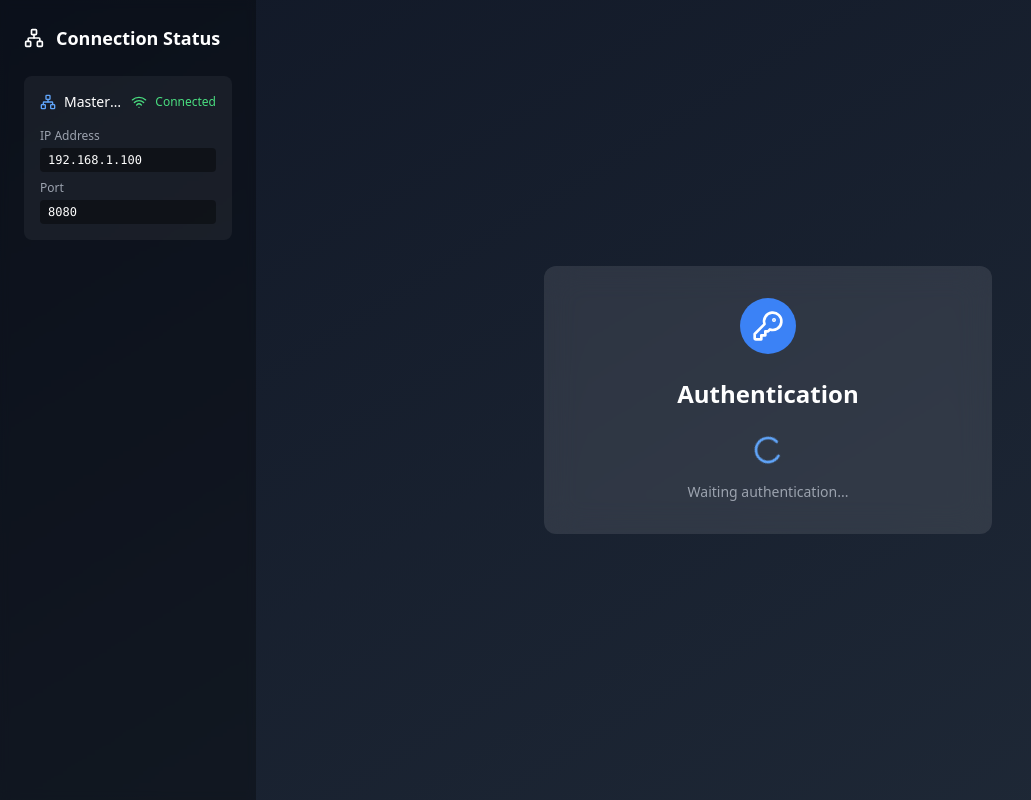
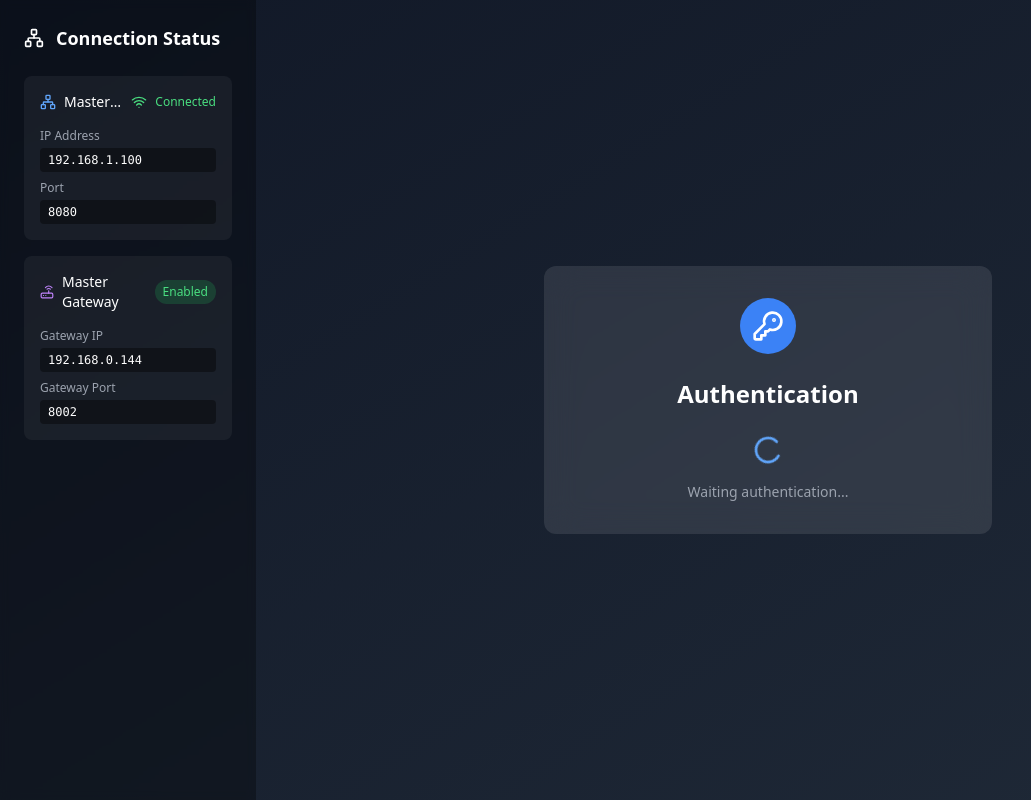
Before and after one commit to nchopyk/swarm-sign-react-player, a React (Vite) app: page /login in a window 1280 px wide. Shown: the whole page, without its empty margins (0-1031 px from the left). Built offline with nearby package versions, Linux system fonts and the light colour scheme.

Commit message:
Added master gateway status

```diff
--- a/src/components/ConnectionPanel.tsx
+++ b/src/components/ConnectionPanel.tsx
@@ -1,13 +1,14 @@
 import React from 'react';
-import { Network, Globe, Wifi, WifiOff, Loader2 } from 'lucide-react';
+import { Network, Globe, Wifi, WifiOff, Loader2, Router } from 'lucide-react';
 import { useConnection } from '../hooks/useConnection';
 
 export default function ConnectionPanel() {
-  const { masterConnection, serverConnection } = useConnection();
+  const { masterConnection, serverConnection, masterGateway } = useConnection();
   const activeConnection = masterConnection.isConnected
     ? { type: 'Master', ...masterConnection, icon: Network }
     : { type: 'Server', ...serverConnection, icon: Globe };
   const isConnected = masterConnection.isConnected || serverConnection.isConnected;
+  const isGatewayEnabled = masterGateway.address !== null && masterGateway.port !== null;
 
   const Icon = activeConnection.icon;
 
@@ -19,7 +20,9 @@ export default function ConnectionPanel() {
           <h2 className="text-lg font-semibold">Connection Status</h2>
         </div>
 
-        <div className="space-y-4 p-4 bg-white/5 rounded-lg">
+        <div className="space-y-4">
+          {/* Connection Status */}
+          <div className="p-4 bg-white/5 rounded-lg space-y-4">
             <div className="flex items-center justify-between">
               <div className="flex items-center space-x-2 min-w-0">
                 <Icon className="w-4 h-4 text-blue-400 flex-shrink-0" />
@@ -88,6 +91,44 @@ export default function ConnectionPanel() {
               )}
             </div>
           </div>
+
+          {/* Master Gateway Status */}
+          <div className="p-4 bg-white/5 rounded-lg space-y-4">
+            <div className="flex items-center justify-between">
+              <div className="flex items-center space-x-2">
+                <Router className="w-4 h-4 text-purple-400" />
+                <span className="text-sm font-medium">Master Gateway</span>
+              </div>
+              <div className="flex items-center space-x-2">
+                {isGatewayEnabled ? (
+                  <span className="text-xs px-2 py-1 bg-green-500/20 text-green-400 rounded-full">
+                    Enabled
+                  </span>
+                ) : (
+                  <span className="text-xs px-2 py-1 bg-gray-500/20 text-gray-400 rounded-full">
+                    Disabled
+                  </span>
+                )}
+              </div>
+            </div>
+
+            <div className="space-y-2">
+              <div className="space-y-1">
+                <p className="text-xs text-gray-400">Gateway IP</p>
+                <code className="block text-xs bg-black/40 px-2 py-1 rounded">
+                  {masterGateway.address || 'Not configured'}
+                </code>
+              </div>
+
+              <div className="space-y-1">
+                <p className="text-xs text-gray-400">Gateway Port</p>
+                <code className="block text-xs bg-black/40 px-2 py-1 rounded">
+                  {masterGateway.port || 'N/A'}
+                </code>
+              </div>
+            </div>
+          </div>
+        </div>
       </div>
     </div>
   );
--- a/src/hooks/useConnection.tsx
+++ b/src/hooks/useConnection.tsx
@@ -1,5 +1,5 @@
 import { create } from 'zustand';
-import type { ConnectionData, ConnectionMode, MasterDevice } from '../ipc/types';
+import type { ConnectionMode, MasterDevice, MasterGatewayData } from '../ipc/types';
 
 interface ConnectionInfo {
   isConnected: boolean;
@@ -14,11 +14,13 @@ interface ConnectionState {
   serverConnection: ConnectionInfo;
   availableMasters: Record<string, MasterDevice>;
   selectedMaster: MasterDevice | null;
-  updateConnection: (data: ConnectionData) => void;
+  masterGateway: MasterGatewayData;
+  updateConnection: (data: { type: 'master' | 'server'; address: string; port: number }) => void;
   closeConnection: (type: 'master' | 'server', reason: string) => void;
   setConnectionMode: (data: ConnectionMode) => void;
   setAvailableMasters: (masters: Record<string, MasterDevice>) => void;
   setSelectedMaster: (master: MasterDevice) => void;
+  setMasterGateway: (data: MasterGatewayData) => void;
 }
 
 export const useConnection = create<ConnectionState>((set) => ({
@@ -35,6 +37,10 @@ export const useConnection = create<ConnectionState>((set) => ({
   },
   availableMasters: {},
   selectedMaster: null,
+  masterGateway: {
+    address: null,
+    port: null,
+  },
   updateConnection: (data) =>
     set((state) => ({
       ...(data.type === 'master'
@@ -78,4 +84,5 @@ export const useConnection = create<ConnectionState>((set) => ({
   setConnectionMode: (data) => set({ connectionMode: data.mode }),
   setAvailableMasters: (masters) => set({ availableMasters: masters }),
   setSelectedMaster: (master) => set({ selectedMaster: master }),
+  setMasterGateway: (data) => set({ masterGateway: data }),
 }));
--- a/src/hooks/useIPC.ts
+++ b/src/hooks/useIPC.ts
@@ -9,9 +9,10 @@ import type {
   AuthScreenData,
   PlayerStartData,
   ConnectionData,
+  ConnectionMode,
+  MasterDevice,
   ConnectionClosedData,
-  ConnectionMode,
-  MasterDevice
+  MasterGatewayData,
 } from '../ipc/types';
 
 export function useIPC() {
@@ -21,7 +22,8 @@ export function useIPC() {
     closeConnection,
     setConnectionMode,
     setAvailableMasters,
-    setSelectedMaster
+    setSelectedMaster,
+    setMasterGateway,
   } = useConnection();
   const { clearDownloads } = useMediaDownload();
   const navigate = useNavigate();
@@ -78,6 +80,11 @@ export function useIPC() {
     setSelectedMaster(master);
   }, [setSelectedMaster]);
 
+  const masterGatewayHandler = useCallback((data: MasterGatewayData) => {
+    console.log('[IPC] Master gateway updated:', data);
+    setMasterGateway(data);
+  }, [setMasterGateway]);
+
   const resetDataHandler = useCallback(() => {
     console.log('[IPC] Reset data requested');
     // Clear all application state
@@ -99,6 +106,7 @@ export function useIPC() {
       ipc.onConnectionModeUpdate(connectionModeHandler);
       ipc.onAvailableMastersUpdate(availableMastersHandler);
       ipc.onSelectedMasterUpdate(selectedMasterHandler);
+      ipc.onMasterGatewayUpdate(masterGatewayHandler);
       ipc.onResetData(resetDataHandler);
       isRegistered.current = true;
     }
@@ -112,6 +120,7 @@ export function useIPC() {
     connectionModeHandler,
     availableMastersHandler,
     selectedMasterHandler,
+    masterGatewayHandler,
     resetDataHandler
   ]);
 }
--- a/src/ipc/commands.ts
+++ b/src/ipc/commands.ts
@@ -8,5 +8,6 @@ export const ipcCommands = {
   UPDATE_CONNECTION_MODE: 'UPDATE_CONNECTION_MODE',
   UPDATE_AVAILABLE_MASTERS: 'UPDATE_AVAILABLE_MASTERS',
   UPDATE_SELECTED_MASTER: 'UPDATE_SELECTED_MASTER',
+  UPDATE_MASTER_GATEWAY: 'UPDATE_MASTER_GATEWAY',
   RESET_DATA: 'RESET_DATA',
 } as const;
--- a/src/ipc/mock.ts
+++ b/src/ipc/mock.ts
@@ -72,6 +72,14 @@ setTimeout(() => {
   });
 }, 10000);
 
+// Simulate master gateway update
+setTimeout(() => {
+  mockIpcRenderer.emit(ipcCommands.UPDATE_MASTER_GATEWAY, {
+    address: '192.168.0.144',
+    port: 8002,
+  });
+}, 4000);
+
 // Mock IPC implementation for browser environment
 export const mockIPC: IPCHandlers = {
   onLoginSuccess: (callback) =>
@@ -92,6 +100,8 @@ export const mockIPC: IPCHandlers = {
     mockIpcRenderer.on(ipcCommands.UPDATE_AVAILABLE_MASTERS, (masters) => callback(masters)),
   onSelectedMasterUpdate: (callback) =>
     mockIpcRenderer.on(ipcCommands.UPDATE_SELECTED_MASTER, (master) => callback(master)),
+  onMasterGatewayUpdate: (callback) =>
+    mockIpcRenderer.on(ipcCommands.UPDATE_MASTER_GATEWAY, (data) => callback(data)),
   onResetData: (callback) =>
     mockIpcRenderer.on(ipcCommands.RESET_DATA, () => callback()),
 };
--- a/src/ipc/types.ts
+++ b/src/ipc/types.ts
@@ -37,6 +37,11 @@ export interface ConnectionMode {
   mode: 'proxy' | 'direct';
 }
 
+export interface MasterGatewayData {
+  address: string | null;
+  port: number | null;
+}
+
 export interface IPCHandlers {
   onLoginSuccess: (callback: (data: LoginSuccessData) => void) => void;
   onLoginFail: (callback: (data: LoginFailureData) => void) => void;
@@ -47,6 +52,7 @@ export interface IPCHandlers {
   onConnectionModeUpdate: (callback: (data: ConnectionMode) => void) => void;
   onAvailableMastersUpdate: (callback: (masters: Record<string, MasterDevice>) => void) => void;
   onSelectedMasterUpdate: (callback: (master: MasterDevice) => void) => void;
+  onMasterGatewayUpdate: (callback: (data: MasterGatewayData) => void) => void;
   onResetData: (callback: () => void) => void;
 }
 
```
Lines whose indentation alone changed are shown as unchanged.
